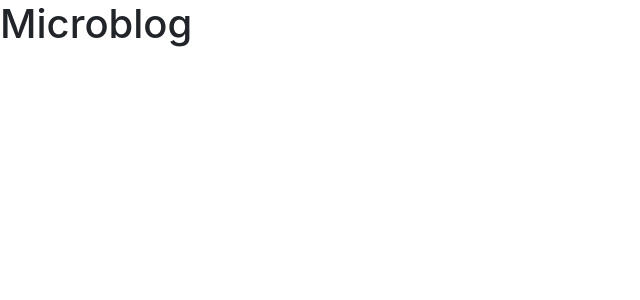
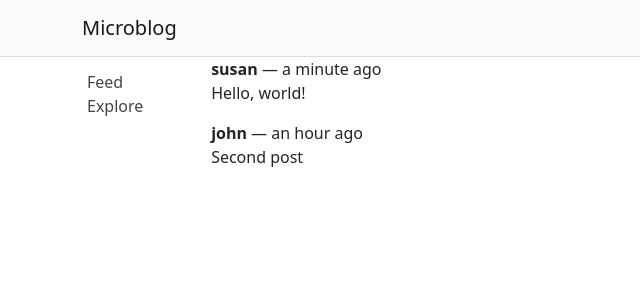
Before and after one commit to ahmedemad242/react-microblog, a React (Create React App) app: page / in a window 1280 px wide. Shown: the top 300 px of the page, without its empty margins (0-640 px from the left). Built offline with nearby package versions, Linux system fonts and the light colour scheme.

Commit message:
feat: add project layout components

```diff
--- a/package.json
+++ b/package.json
@@ -44,8 +44,10 @@
     "eslint-config-standard": "^17.0.0",
     "eslint-plugin-import": "^2.27.5",
     "eslint-plugin-n": "^15.7.0",
+    "eslint-plugin-prettier": "^4.2.1",
     "eslint-plugin-promise": "^6.1.1",
     "eslint-plugin-react": "^7.32.2",
+    "eslint-plugin-regexp": "^1.14.0",
     "husky": "^8.0.3"
   }
 }
--- a/src/App.js
+++ b/src/App.js
@@ -1,7 +1,15 @@
-function App() {
+import Container from 'react-bootstrap/Container';
+import Header from './components/Header';
+import Body from './components/Body';
+import Posts from './components/Posts';
+
+export default function App() {
   return (
-    <h1>Microblog</h1>
+    <Container fluid className="App">
+      <Header />
+      <Body sidebar>
+        <Posts />
+      </Body>
+    </Container>
   );
 }
-
-export default App;
--- /dev/null
+++ b/src/components/Body.js
@@ -0,0 +1,14 @@
+import Container from 'react-bootstrap/Container';
+import Stack from 'react-bootstrap/Stack';
+import Sidebar from './Sidebar';
+
+export default function Body({ sidebar, children }) {
+  return (
+    <Container>
+      <Stack direction="horizontal" className="Body">
+        {sidebar && <Sidebar />}
+        <Container className="Content">{children}</Container>
+      </Stack>
+    </Container>
+  );
+}
--- /dev/null
+++ b/src/components/Header.js
@@ -0,0 +1,12 @@
+import Navbar from 'react-bootstrap/Navbar';
+import Container from 'react-bootstrap/Container';
+
+export default function Header() {
+	return (
+		<Navbar bg="light" sticky="top" className="Header">
+			<Container>
+				<Navbar.Brand>Microblog</Navbar.Brand>
+			</Container>
+		</Navbar>
+	);
+}
--- /dev/null
+++ b/src/components/Posts.js
@@ -0,0 +1,38 @@
+export default function Posts() {
+    const posts = [
+      {
+        id: 1,
+        text: 'Hello, world!',
+        timestamp: 'a minute ago',
+        author: {
+          username: 'susan',
+        },
+      },
+      {
+        id: 2,
+        text: 'Second post',
+        timestamp: 'an hour ago',
+        author: {
+          username: 'john',
+        },
+      },
+    ];
+
+    return (
+      <>
+        {posts.length === 0 ?
+          <p>There are no blog posts.</p>
+        :
+          posts.map(post => {
+            return (
+              <p key={post.id}>
+                <b>{post.author.username}</b> &mdash; {post.timestamp}
+                <br />
+                {post.text}
+              </p>
+            );
+          })
+        }
+      </>
+    );
+  }
--- /dev/null
+++ b/src/components/Sidebar.js
@@ -0,0 +1,15 @@
+import Navbar from 'react-bootstrap/Navbar';
+import Nav from 'react-bootstrap/Nav';
+
+export default function Sidebar() {
+	return (
+		<Navbar sticky="top" className="flex-column Sidebar">
+			<Nav.Item>
+				<Nav.Link href="/">Feed</Nav.Link>
+			</Nav.Item>
+			<Nav.Item>
+				<Nav.Link href="/explore">Explore</Nav.Link>
+			</Nav.Item>
+		</Navbar>
+	);
+}
--- a/src/index.css
+++ b/src/index.css
@@ -1,13 +1,32 @@
-body {
-  margin: 0;
-  font-family: -apple-system, BlinkMacSystemFont, 'Segoe UI', 'Roboto', 'Oxygen',
-    'Ubuntu', 'Cantarell', 'Fira Sans', 'Droid Sans', 'Helvetica Neue',
-    sans-serif;
-  -webkit-font-smoothing: antialiased;
-  -moz-osx-font-smoothing: grayscale;
+.App {
+  padding: 0;
 }
 
-code {
-  font-family: source-code-pro, Menlo, Monaco, Consolas, 'Courier New',
-    monospace;
+.Header {
+  border-bottom: 1px solid #ddd;
 }
+
+.Sidebar {
+  width: 120px;
+  margin: 5px;
+  position: sticky;
+  top: 62px;
+  align-self: flex-start;
+  align-items: start;
+}
+
+.Sidebar .nav-item {
+  width: 100%;
+}
+
+.Sidebar a {
+  color: #444;
+}
+
+.Sidebar a:hover {
+  background-color: #eee;
+}
+
+.Sidebar a:visited {
+  color: #444;
+}
--- a/src/index.js
+++ b/src/index.js
@@ -9,7 +9,7 @@
 root.render(
   <React.StrictMode>
     <App />
-  </React.StrictMode>
+  </React.StrictMode>,
 );
 
 // If you want to start measuring performance in your app, pass a function
```
Also changed, not shown: 2 other files (tests, documents, lock files or other folders).
